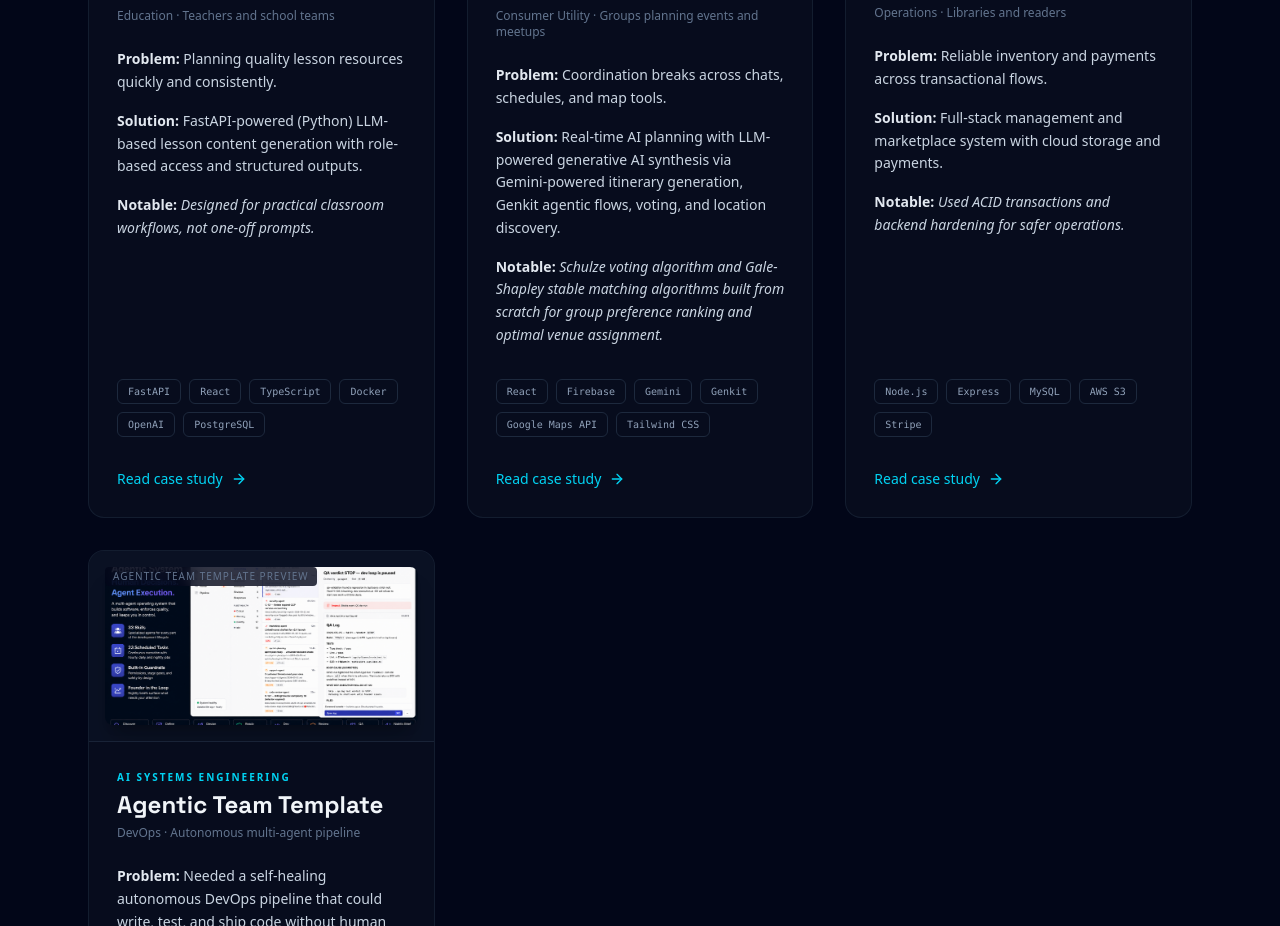
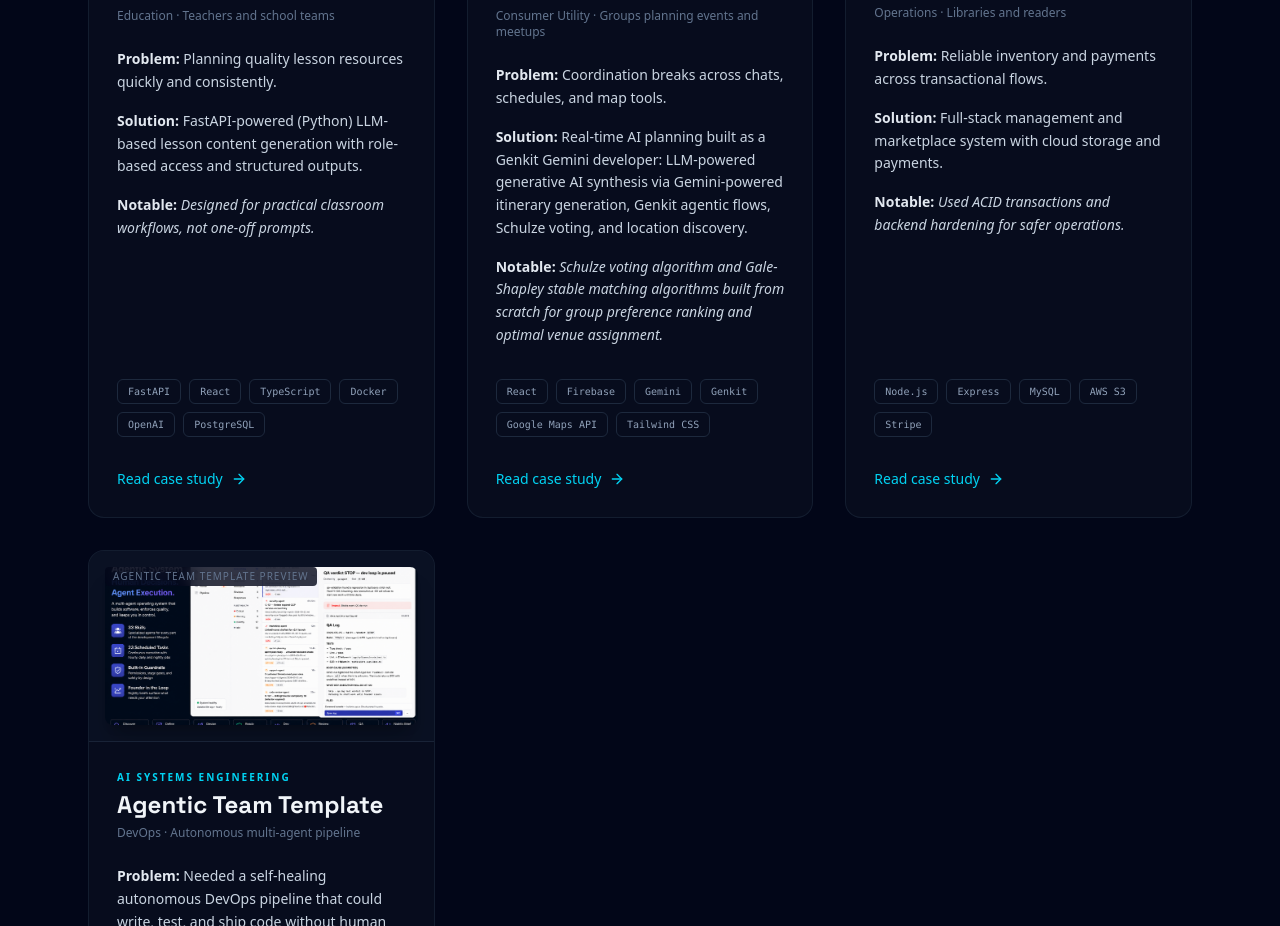
Before and after one commit to TolulopeBabajide/portfolio-website, a React (Vite) app: page / in a window 1280 px wide. Shown: the part 2000-2926 px from the top of the page. Built offline with nearby package versions, Linux system fonts and the light colour scheme.

Commit message:
fix(seo): L-19 add "Genkit Gemini developer" phrase to Planacle card

```diff
--- a/src/components/Projects.jsx
+++ b/src/components/Projects.jsx
@@ -59,7 +59,7 @@ const projects = [
         category: "AI PRODUCT",
         subtitle: "Consumer Utility · Groups planning events and meetups",
         problemDetail: "Coordination breaks across chats, schedules, and map tools.",
-        solutionDetail: "Real-time AI planning with LLM-powered generative AI synthesis via Gemini-powered itinerary generation, Genkit agentic flows, voting, and location discovery.",
+        solutionDetail: "Real-time AI planning built as a Genkit Gemini developer: LLM-powered generative AI synthesis via Gemini-powered itinerary generation, Genkit agentic flows, Schulze voting, and location discovery.",
         notable: "Schulze voting algorithm and Gale-Shapley stable matching algorithms built from scratch for group preference ranking and optimal venue assignment.",
         tags: ["React", "Firebase", "Gemini", "Genkit", "Google Maps API", "Tailwind CSS"],
         link: "/projects/planacle",
```
Also changed, not shown: 3 other files (tests, documents, lock files or other folders).
